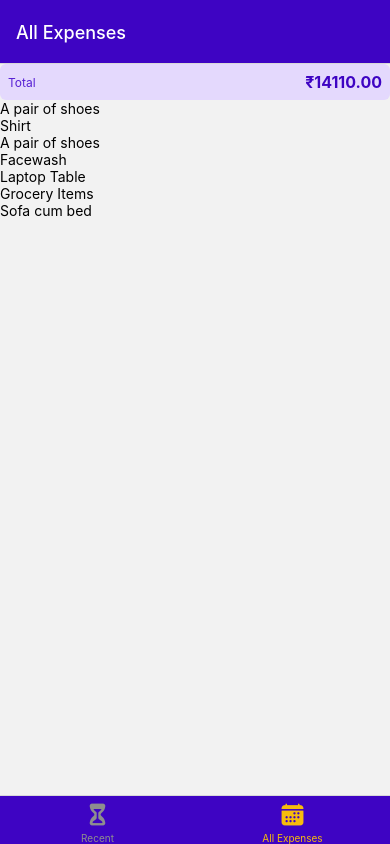
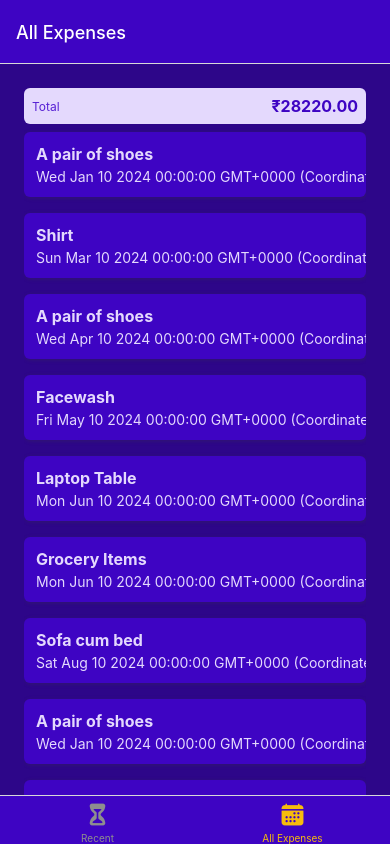
Before and after one commit to melwin3210/expense_tracker, a React Native app in the folder expenseTracker/: screen /AllExpenses in a window 390 px wide. Built offline with nearby package versions, Linux system fonts and the light colour scheme.

Commit message:
expense item component added

```diff
--- /dev/null
+++ b/expenseTracker/components/Expense/ExpenseItem.js
@@ -0,0 +1,58 @@
+import React from 'react'
+import { Pressable, StyleSheet, Text, View } from 'react-native'
+import { GlobalStyles } from '../../constants/styles'
+
+const ExpenseItem = ({description, date, amount}) => {
+  return (
+    <Pressable>
+        <View style={styles.expenceItem}>
+            <View>
+                <Text style={[styles.textBase, styles.description]} >{description}</Text>
+                <Text style={styles.textBase} >{date.toString()}</Text>
+            </View>
+            <View style={styles.amountContainer} >
+                <Text style={styles.amount} >{amount}</Text>
+            </View>
+        </View>
+    </Pressable>
+  )
+}
+
+export default ExpenseItem
+
+const styles = StyleSheet.create({
+    expenceItem:{
+        padding: 12,
+        marginVertical: 8,
+        backgroundColor: GlobalStyles.colors.primary500,
+        flexDirection:'row',
+        justifyContent:'space-between',
+        borderRadius:6,
+        elevation:3,
+        shadowColor: GlobalStyles.colors.gray500,
+        shadowRadius:4,
+        shadowOffset:{width: 1, height: 1},
+        shadowOpacity: 0.4
+    },
+    textBase:{
+        color:GlobalStyles.colors.primary50
+    },
+    description:{
+        fontSize:16,
+        marginBottom:4,
+        fontWeight:'bold'
+    },
+    amountContainer:{
+        paddingHorizontal:12,
+        paddingVertical:4,
+        backgroundColor:'white',
+        justifyContent:'center',
+        alignItems:'center',
+        borderRadius:4
+    },
+    amount:{
+        color: GlobalStyles.colors.primary500,
+        fontWeight:'bold'
+    }
+
+})
--- a/expenseTracker/components/Expense/ExpensesList.js
+++ b/expenseTracker/components/Expense/ExpensesList.js
@@ -1,8 +1,8 @@
-import React from 'react'
-import { FlatList, Text } from 'react-native'
+import { FlatList} from 'react-native'
+import ExpenseItem from './ExpenseItem'
 
 const renderExpenseItem = (itemData) => {
-    return <Text>{itemData.item.description}</Text>
+    return <ExpenseItem {...itemData.item}/>
 
 }
 
--- a/expenseTracker/components/Expense/ExpensesOutput.js
+++ b/expenseTracker/components/Expense/ExpensesOutput.js
@@ -1,7 +1,8 @@
 import React from 'react'
-import { View } from 'react-native'
+import { StyleSheet, View } from 'react-native'
 import ExpensesSummary from './ExpensesSummary'
 import ExpensesList from './ExpensesList'
+import { GlobalStyles } from '../../constants/styles'
 
 const DUMMY_EXPENSES = [
     {
@@ -45,12 +46,54 @@
         description: 'Sofa cum bed',
         amount: 6600,
         date: new Date('8/10/2024')
+    },
+    {
+        id: 'e8',
+        description: 'A pair of shoes',
+        amount: 1010,
+        date: new Date('1/10/2024')
+    },
+    {
+        id: 'e9',
+        description: 'Shirt',
+        amount: 700,
+        date: new Date('3/10/2024')
+    },
+    {
+        id: 'e10',
+        description: 'A pair of shoes',
+        amount: 2000,
+        date: new Date('4/10/2024')
+    },
+    {
+        id: 'e11',
+        description: 'Facewash',
+        amount: 300,
+        date: new Date('5/10/2024')
+    },
+    {
+        id: 'e12',
+        description: 'Laptop Table',
+        amount: 1200,
+        date: new Date('6/10/2024')
+    },
+    {
+        id: 'e67',
+        description: 'Grocery Items',
+        amount: 2300,
+        date: new Date('6/10/2024')
+    },
+    {
+        id: 'e78',
+        description: 'Sofa cum bed',
+        amount: 6600,
+        date: new Date('8/10/2024')
     }
 ]
 
 const ExpensesOutput = ({expenses, expensesPeriod}) => {
   return (
-    <View>
+    <View style={styles.container}>
         <ExpensesSummary expenses={DUMMY_EXPENSES} periodName={expensesPeriod} />
         <ExpensesList expenses={DUMMY_EXPENSES} />
     </View>
@@ -58,3 +101,12 @@
 }
 
 export default ExpensesOutput
+const styles = StyleSheet.create({
+    container:{
+        flex:1,
+        paddingHorizontal:24,
+        paddingTop:24,
+        paddingBottom:0,
+        backgroundColor: GlobalStyles.colors.primary700
+    }
+})
--- a/expenseTracker/screens/RecentExpenses.js
+++ b/expenseTracker/screens/RecentExpenses.js
@@ -1,10 +1,9 @@
 import React from 'react'
-import { Text } from 'react-native'
 import ExpensesOutput from '../components/Expense/ExpensesOutput'
 
 const RecentExpenses = () => {
   return (
-    <ExpensesOutput expensesPeriod='Lat 7 days' />
+    <ExpensesOutput expensesPeriod='Last 7 days' />
   )
 }
 
```
